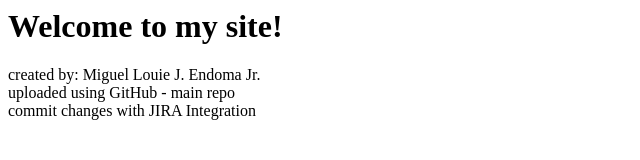
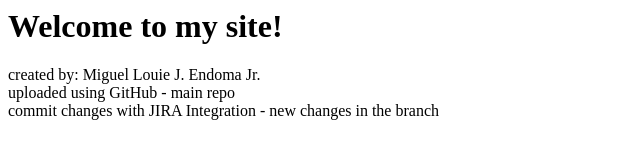
Before and after one commit to mendoma27/MLE-Repo, a plain HTML site: page index.html in a window 1280 px wide. Shown: the whole page, without its empty margins (0-640 px from the left). Drawn offline with Linux system fonts and the light colour scheme.

Commit message:
MLE-8 Commit 2

```diff
--- a/index.html
+++ b/index.html
@@ -5,7 +5,7 @@
         <h1>Welcome to my site!</h1>
         created by: Miguel Louie J. Endoma Jr.<br>
         uploaded using GitHub - main repo <br>
-        commit changes with JIRA Integration
+        commit changes with JIRA Integration - new changes in the branch
     </body>
 
 </html>
```
